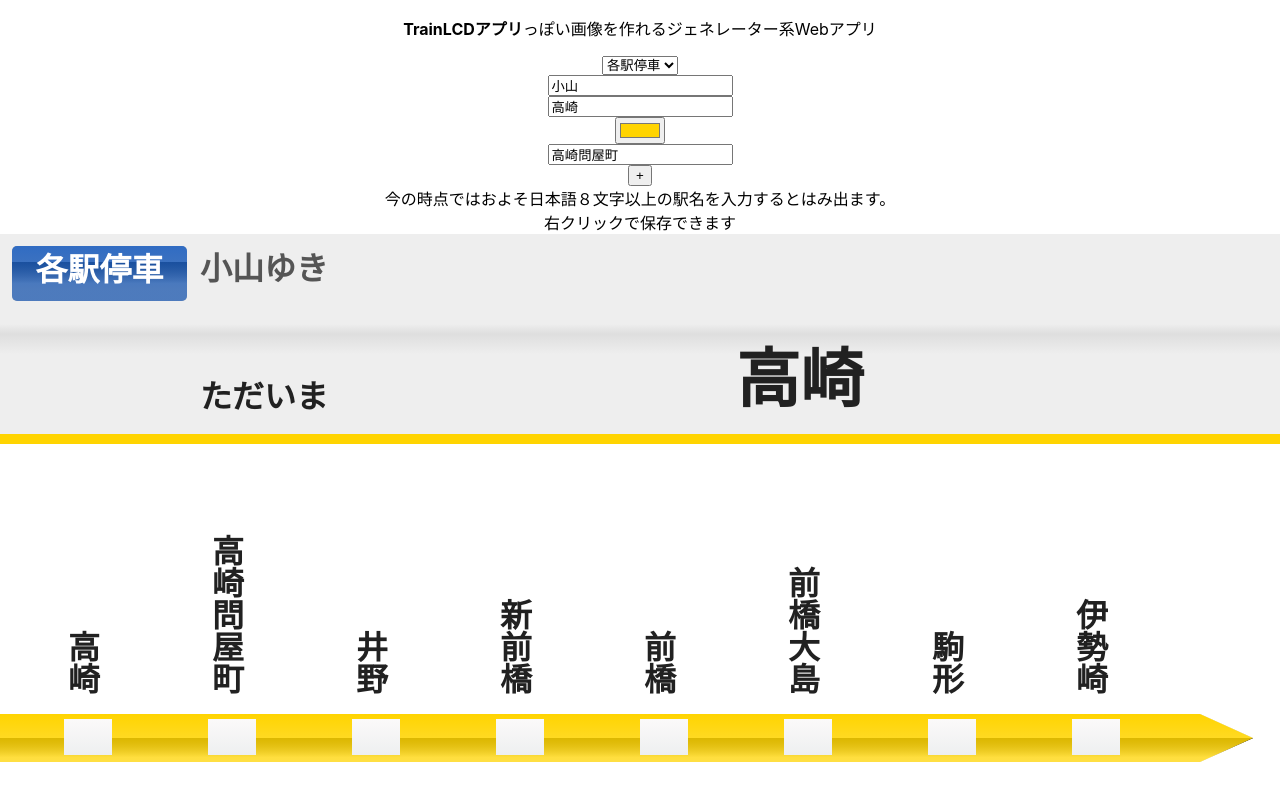
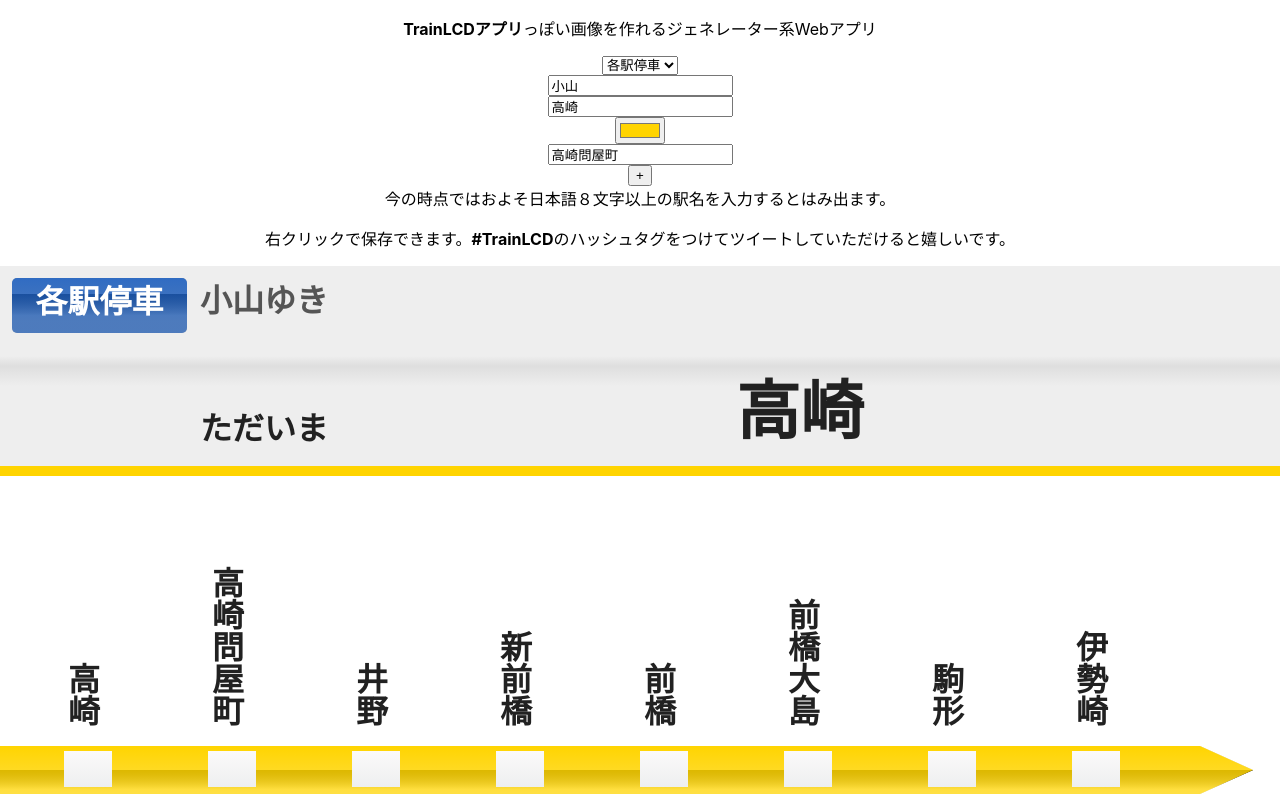
Before and after one commit to TrainLCD/ImageGenerator, a Next.js app: page / in a window 1280 px wide. Shown: the top 800 px of the page. Built offline with nearby package versions, Linux system fonts and the light colour scheme.

Commit message:
ハッシュ案内

```diff
--- a/pages/index.tsx
+++ b/pages/index.tsx
@@ -118,7 +118,17 @@ export default function Home(): React.ReactElement {
       <span className={styles.notice}>
         今の時点ではおよそ日本語８文字以上の駅名を入力するとはみ出ます。
       </span>
-      <span className={styles.notice}>右クリックで保存できます</span>
+      <p className={styles.notice}>
+        右クリックで保存できます。
+        <a
+          className={styles.bold}
+          href="https://twitter.com/search?q=%23trainlcd"
+          rel="noreferrer noopener"
+        >
+          #TrainLCD
+        </a>
+        のハッシュタグをつけてツイートしていただけると嬉しいです。
+      </p>
       {/* eslint-disable-next-line @next/next/no-img-element */}
       {url && <img className={styles.img} id="result" src={url} alt="result" />}
       <footer className={styles.footer}>
```
